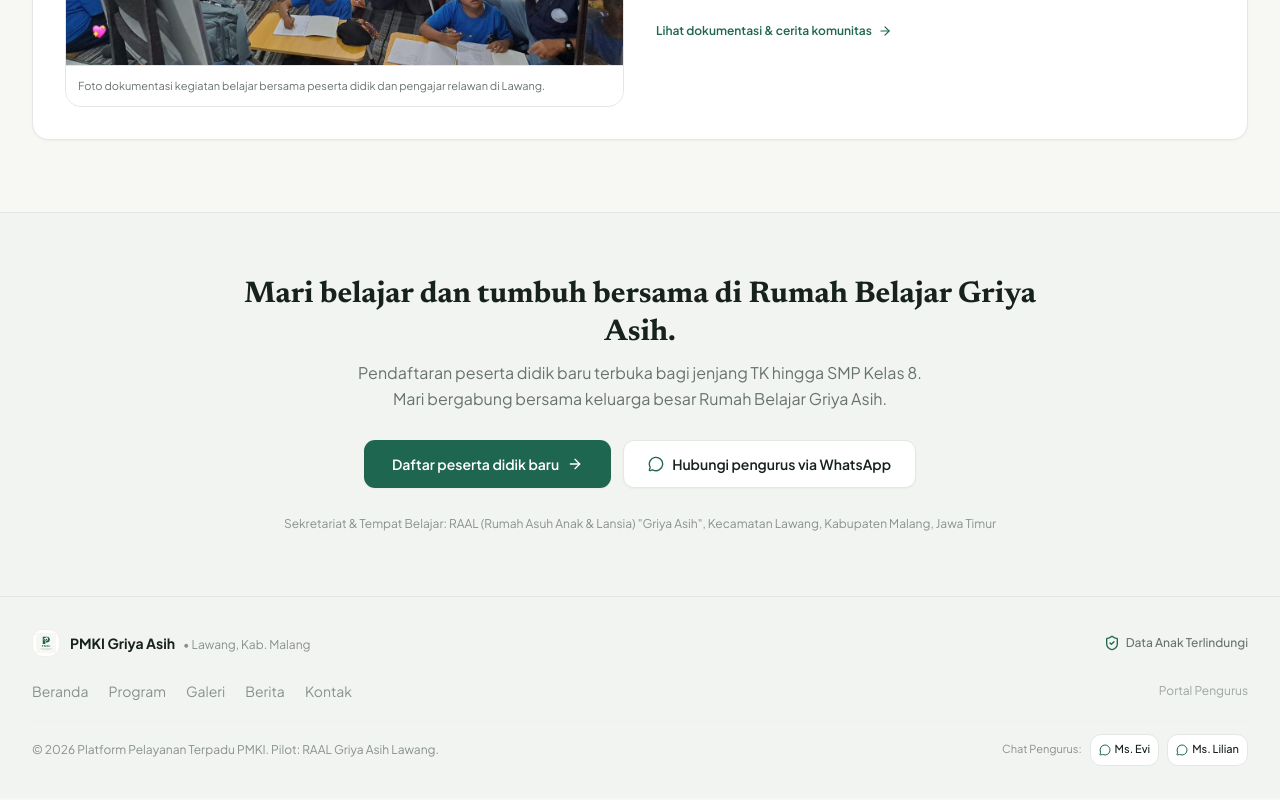
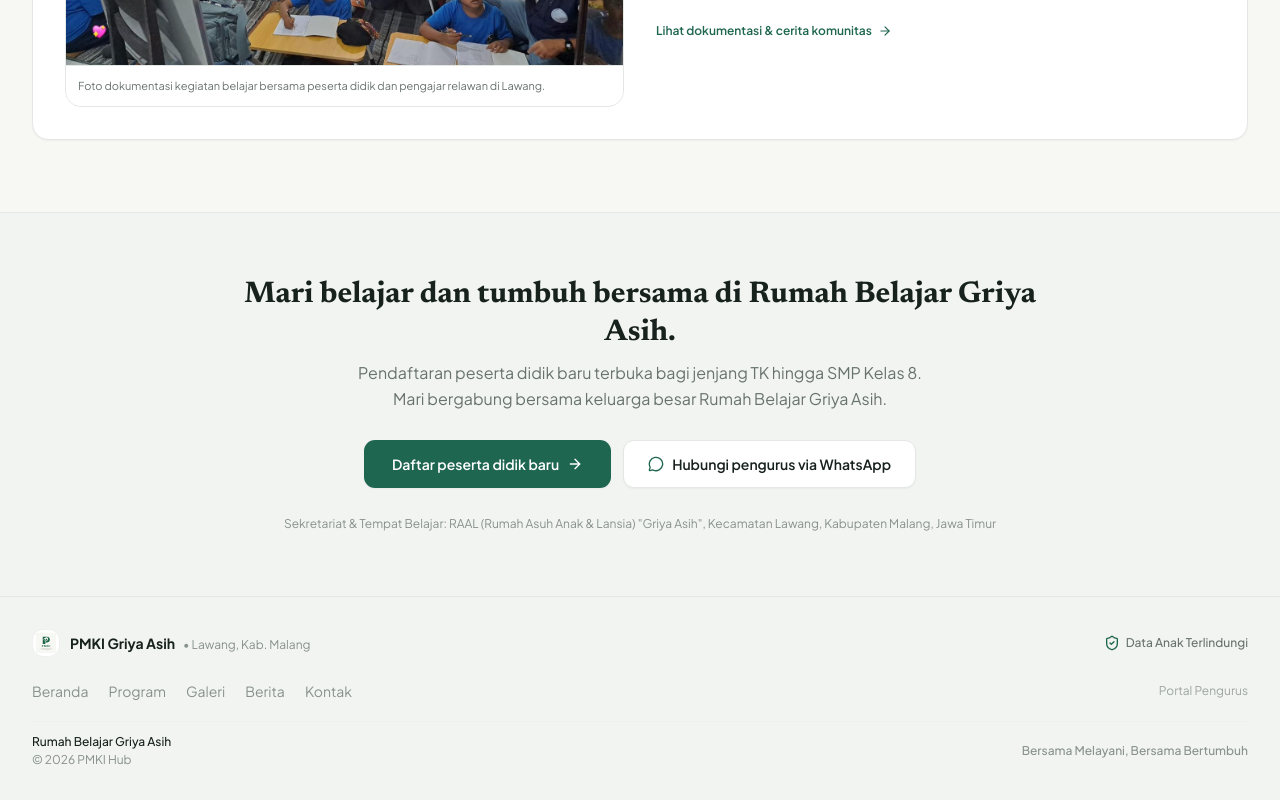
Before and after one commit to amanonexpro-maker/pmki_rumahbelajar, a Next.js app in the folder apps/web/: page / in a window 1280 px wide. Shown: the part 1526-2326 px from the top of the page. Built offline with nearby package versions, Linux system fonts and the light colour scheme; no server answers; the database is empty.

Commit message:
feat(public): ultra-minimalist footer finalization (remove WA links) (Fase 13f)

```diff
--- a/apps/web/src/features/public/components/public-footer.tsx
+++ b/apps/web/src/features/public/components/public-footer.tsx
@@ -1,11 +1,11 @@
 import Link from "next/link";
-import { MessageCircle, ShieldCheck } from "lucide-react";
+import { ShieldCheck } from "lucide-react";
 
 /**
- * Minimalist Sitemap & Trust Signal Footer (Fase 13e, UI-UX §28, 07 §25).
- * - Ultra-compact vertical profile (< 150px height on mobile, < 200px total).
- * - 3 clean rows: Brand & Trust, Essential Links, and Utility/Legal.
- * - Eliminated redundant program & schedule lists (already fully served on /program & /kontak).
+ * Ultra-Minimalist Sitemap & Trust Signal Footer (Fase 13f, UI-UX §28, 03 §9).
+ * - Ultra-compact profile (< 120px height on mobile).
+ * - 3 clean rows: Brand & Trust, Sitemap Links, Legal/Tagline.
+ * - Single Source of Truth: WA communication actions served on /kontak & Bottom Nav.
  */
 export function PublicFooter() {
   return (
@@ -90,37 +90,15 @@ export function PublicFooter() {
           </Link>
         </nav>
 
-        {/* BARIS 3: Utility & WhatsApp Row */}
-        <div className="border-t border-border-subtle pt-3 flex flex-col sm:flex-row items-start sm:items-center justify-between gap-3 text-xs text-muted-foreground">
-          <p>
-            © 2026 Platform Pelayanan Terpadu PMKI. Pilot: RAAL Griya Asih Lawang.
+        {/* BARIS 3: Legal & Tagline Row */}
+        <div className="border-t border-border-subtle pt-3 flex flex-col sm:flex-row items-start sm:items-center justify-between gap-1.5 sm:gap-4 text-xs text-muted-foreground">
+          <div className="space-y-0.5">
+            <p className="font-medium text-foreground">Rumah Belajar Griya Asih</p>
+            <p>© 2026 PMKI Hub</p>
+          </div>
+          <p className="text-xs text-muted-foreground italic font-medium">
+            Bersama Melayani, Bersama Bertumbuh
           </p>
-
-          <div className="flex items-center gap-2">
-            <span className="text-[11px] text-muted-foreground">
-              Chat Pengurus:
-            </span>
-            <a
-              href="https://wa.me/628123235318"
-              target="_blank"
-              rel="noopener noreferrer"
-              aria-label="Hubungi Ms. Evi melalui WhatsApp"
-              className="inline-flex min-h-8 items-center gap-1 px-2 py-1 rounded-control bg-surface hover:bg-surface-subtle border border-border text-[11px] font-medium text-foreground hover:text-primary transition-colors focus-ring"
-            >
-              <MessageCircle aria-hidden="true" className="w-3 h-3 text-primary" />
-              <span>Ms. Evi</span>
-            </a>
-            <a
-              href="https://wa.me/6281332987491"
-              target="_blank"
-              rel="noopener noreferrer"
-              aria-label="Hubungi Ms. Lilian melalui WhatsApp"
-              className="inline-flex min-h-8 items-center gap-1 px-2 py-1 rounded-control bg-surface hover:bg-surface-subtle border border-border text-[11px] font-medium text-foreground hover:text-primary transition-colors focus-ring"
-            >
-              <MessageCircle aria-hidden="true" className="w-3 h-3 text-primary" />
-              <span>Ms. Lilian</span>
-            </a>
-          </div>
         </div>
       </div>
     </footer>
```
Also changed, not shown: 2 other files (tests, documents, lock files or other folders).
